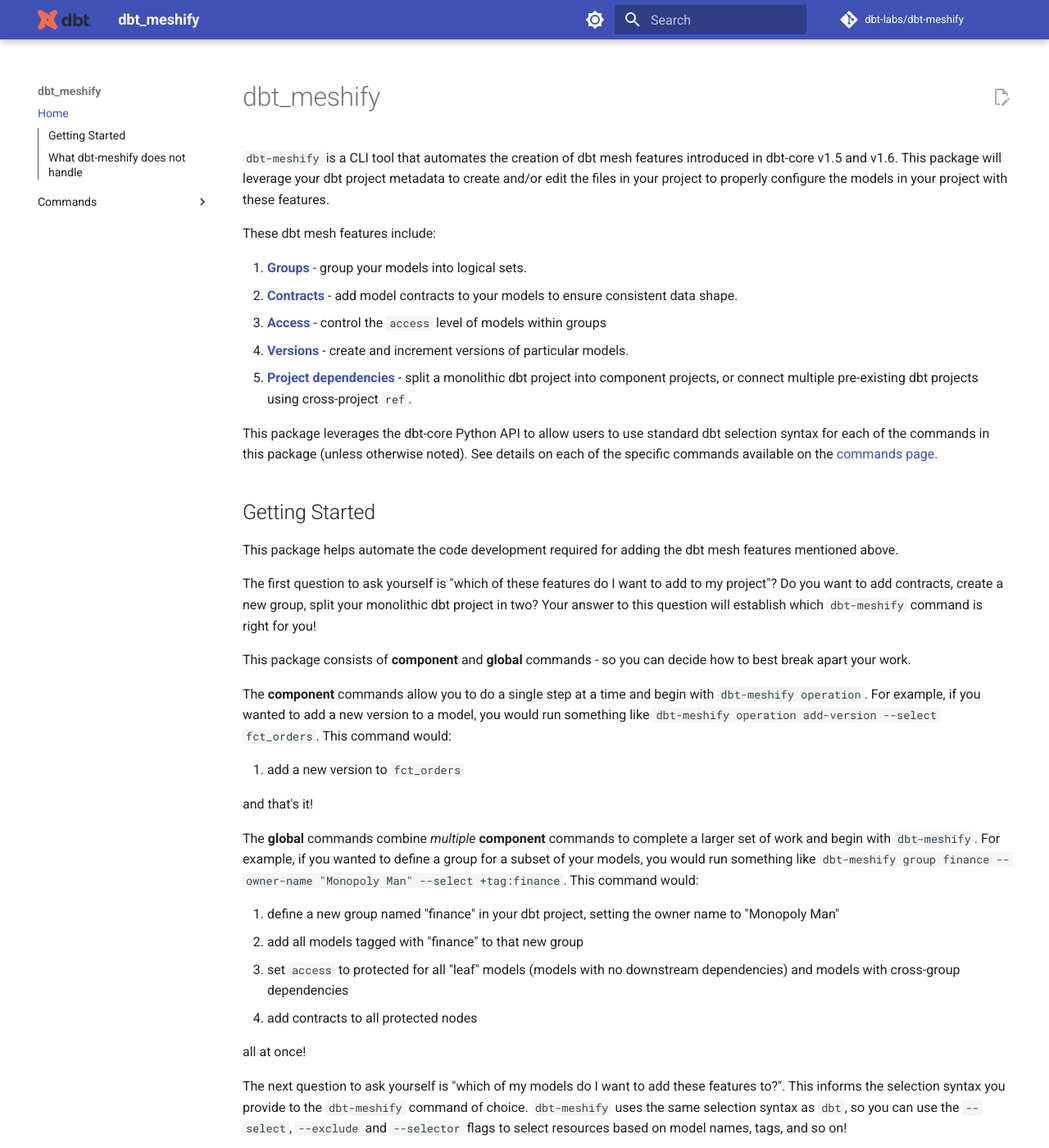
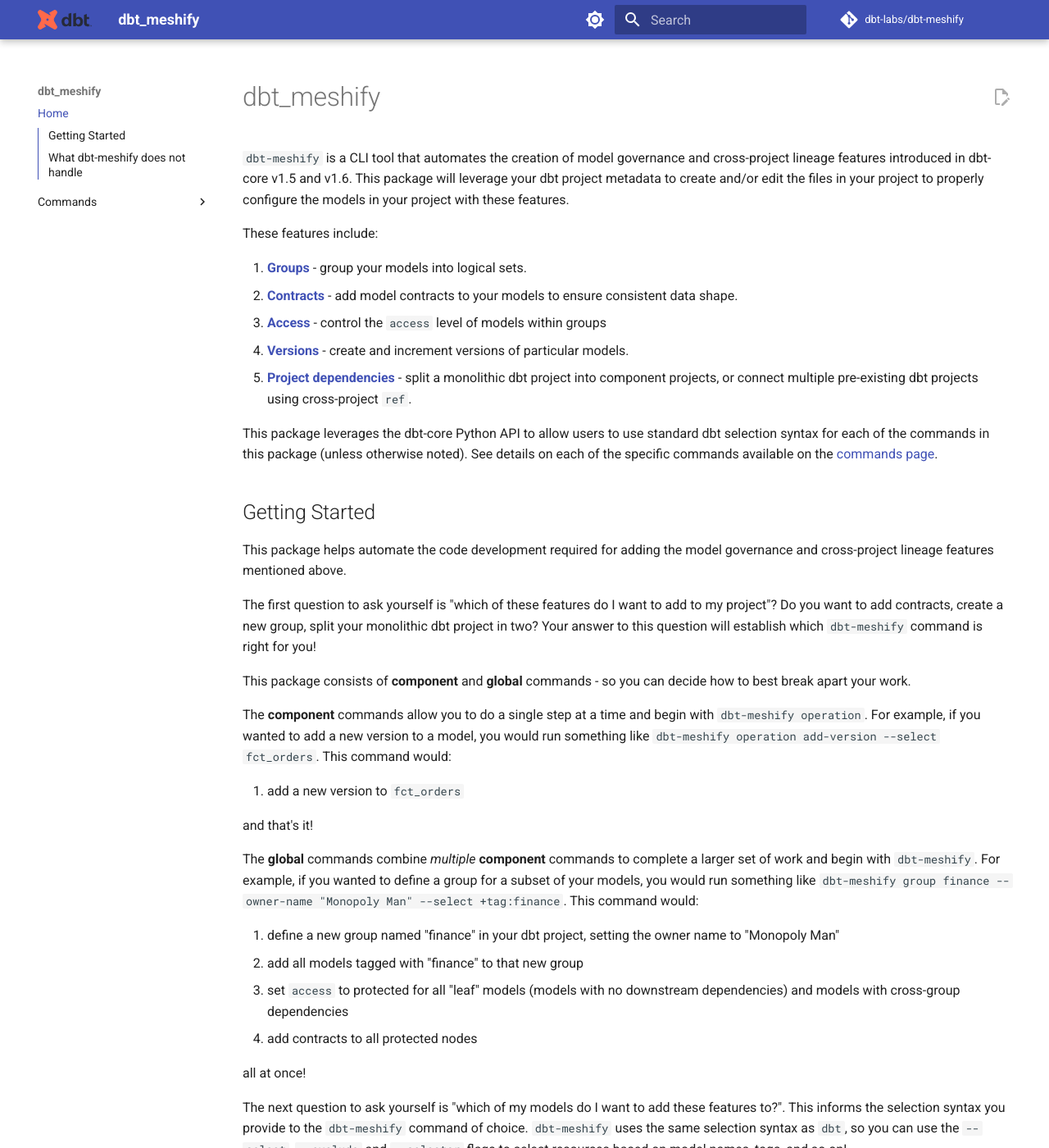
Before and after one commit to dbt-labs/dbt-meshify, an MkDocs documentation site: the page built from docs/index.md, in a window 1280 px wide and 1400 px high. Shown: the whole window at 82% size. Built offline with MkDocs 1.6.1 and Material for MkDocs 9.7.7, drawn with Linux system fonts in a browser that asks for light colours; comment, search, counter and statistics services are not loaded; the version menu is left out; some of the changed text lies outside the part shown.

Commit message:
update docs with "model governance and cross-project lineage"

```diff
--- a/docs/index.md
+++ b/docs/index.md
@@ -1,8 +1,8 @@
 # dbt_meshify
 
-`dbt-meshify` is a CLI tool that automates the creation of dbt mesh features introduced in dbt-core v1.5 and v1.6. This package will leverage your dbt project metadata to create and/or edit the files in your project to properly configure the models in your project with these features.
+`dbt-meshify` is a CLI tool that automates the creation of model governance and cross-project lineage features introduced in dbt-core v1.5 and v1.6. This package will leverage your dbt project metadata to create and/or edit the files in your project to properly configure the models in your project with these features.
 
-These dbt mesh features include:
+These features include:
 
 1. __[Groups](https://docs.getdbt.com/docs/build/groups)__ - group your models into logical sets.
 2. __[Contracts](https://docs.getdbt.com/docs/collaborate/govern/model-contracts)__ - add model contracts to your models to ensure consistent data shape.
@@ -14,7 +14,7 @@
 
 ## Getting Started
 
-This package helps automate the code development required for adding the dbt mesh features mentioned above.
+This package helps automate the code development required for adding the model governance and cross-project lineage features mentioned above.
 
 The first question to ask yourself is "which of these features do I want to add to my project"? Do you want to add contracts, create a new group, split your monolithic dbt project in two? Your answer to this question will establish which `dbt-meshify` command is right for you!
 
@@ -40,7 +40,7 @@
 
 Once you've decided:
 
-1. which dbt mesh feature(s) you want to add to your dbt project
+1. which feature(s) you want to add to your dbt project
 2. which subset of models you want to add those feature(s) to
 
 you're ready to use `dbt-meshify`!
```
Also changed, not shown: README.md (+2 -2 lines), docs/examples.md (+1 -1 lines).
